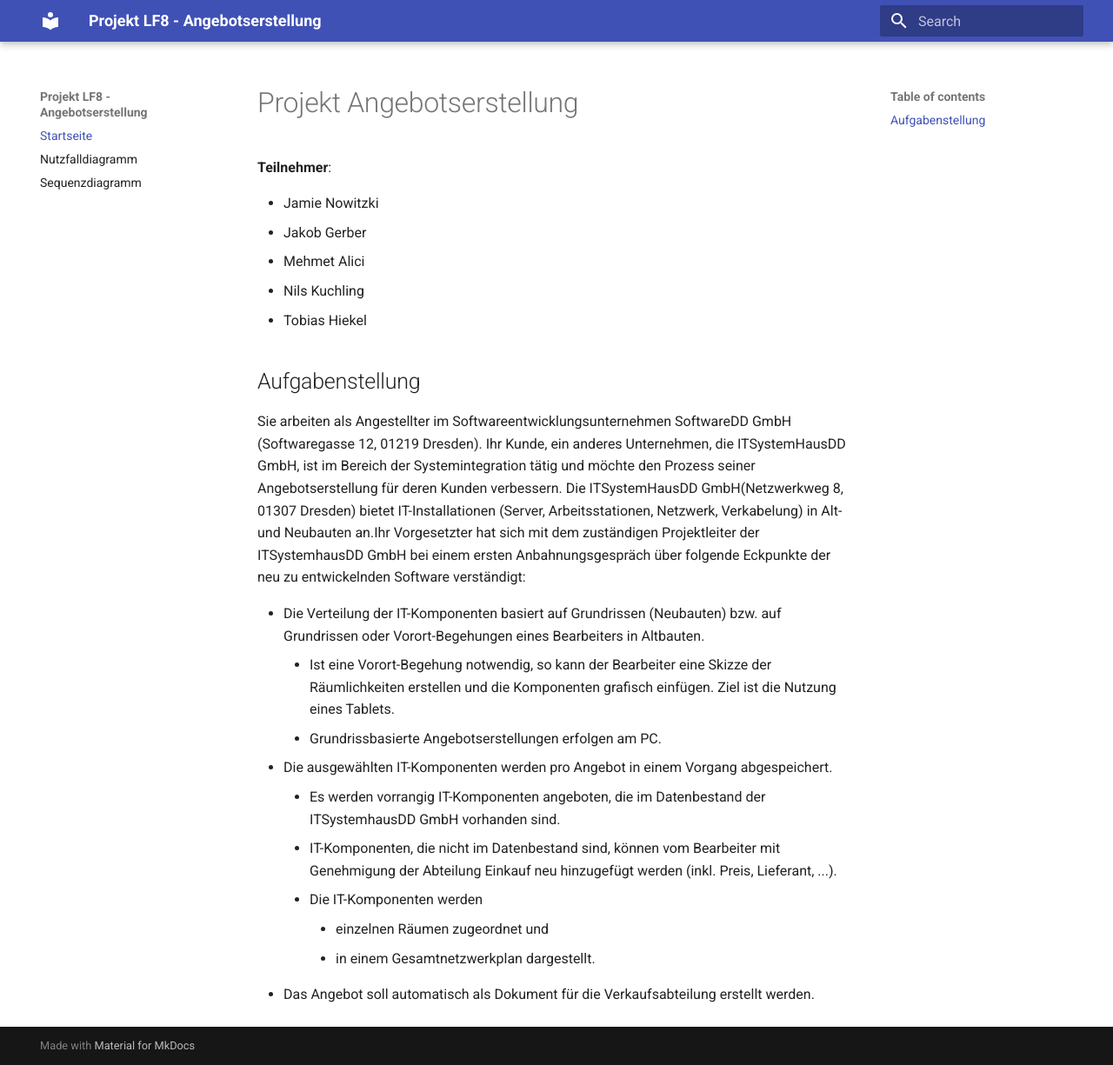
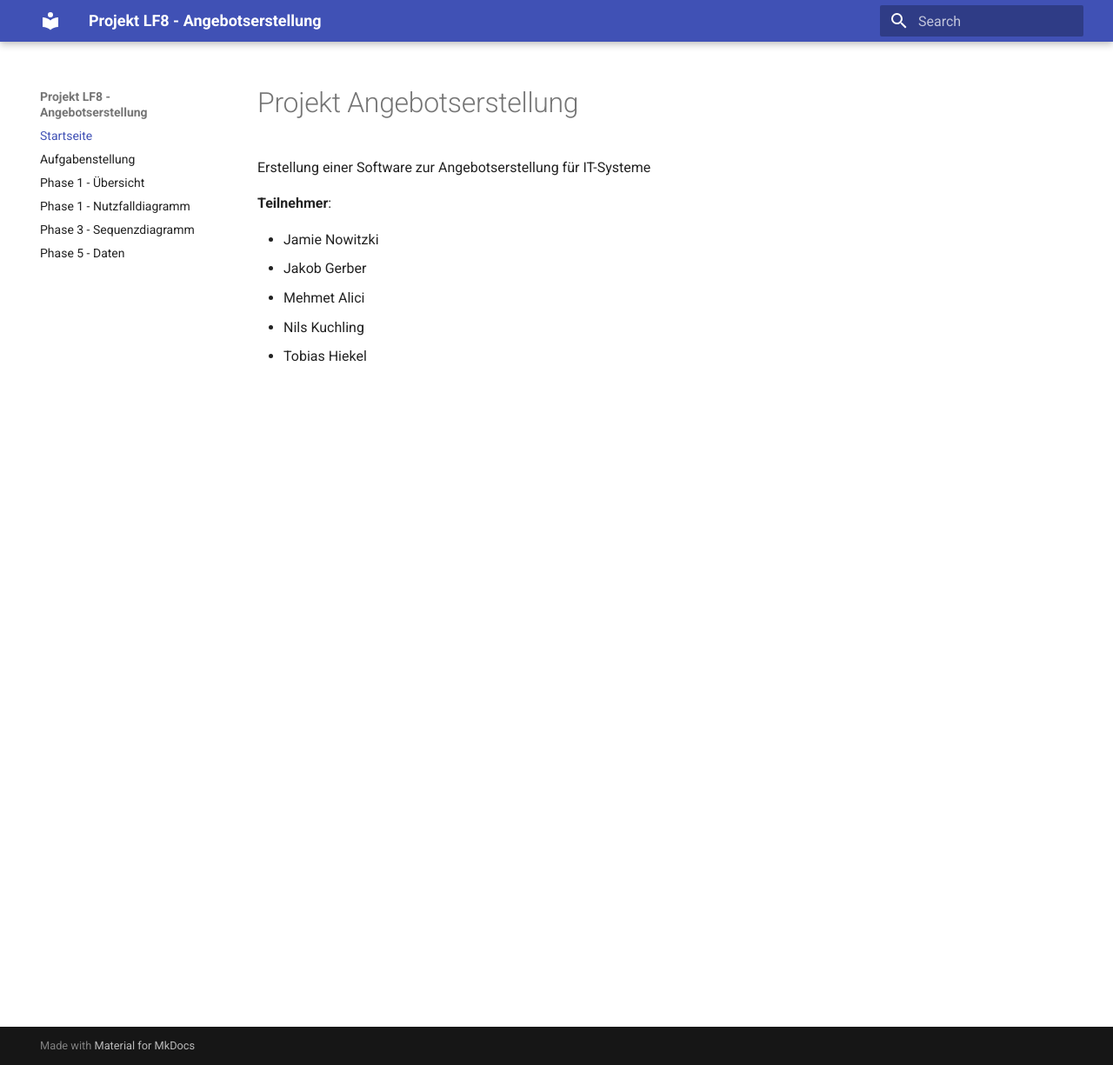
Before and after one commit to yusayu/angebotserstellung, an MkDocs documentation site: the page built from docs/index.md, in a window 1280 px wide and 1225 px high. Shown: the whole window at 87% size. Built offline with MkDocs 1.6.1 and Material for MkDocs 9.7.7, drawn with Linux system fonts in a browser that asks for light colours.

Commit message:
website angepasst, tabelle hinzugefügt, phase 5

```diff
--- a/docs/index.md
+++ b/docs/index.md
@@ -1,4 +1,7 @@
 # Projekt Angebotserstellung
+
+Erstellung einer Software zur Angebotserstellung für IT-Systeme
+
 __Teilnehmer__:
 
 * Jamie Nowitzki
@@ -6,17 +9,3 @@
 * Mehmet Alici
 * Nils Kuchling
 * Tobias Hiekel
-
-## Aufgabenstellung
-Sie arbeiten als Angestellter im Softwareentwicklungsunternehmen SoftwareDD GmbH (Softwaregasse 12, 01219 Dresden). Ihr Kunde, ein anderes Unternehmen, die ITSystemHausDD GmbH, ist im Bereich der Systemintegration tätig und möchte den Prozess seiner Angebotserstellung für deren Kunden verbessern. Die ITSystemHausDD GmbH(Netzwerkweg 8, 01307 Dresden) bietet IT-Installationen (Server, Arbeitsstationen, Netzwerk, Verkabelung) in Alt- und Neubauten an.Ihr Vorgesetzter hat sich mit dem zuständigen Projektleiter der ITSystemhausDD GmbH bei einem ersten Anbahnungsgespräch über folgende Eckpunkte der neu zu entwickelnden Software verständigt:
-
-* Die Verteilung der IT-Komponenten basiert auf Grundrissen (Neubauten) bzw. auf Grundrissen oder Vorort-Begehungen eines Bearbeiters in Altbauten.
-	* Ist eine Vorort-Begehung notwendig, so kann der Bearbeiter eine Skizze der Räumlichkeiten erstellen und die Komponenten grafisch einfügen. Ziel ist die Nutzung eines Tablets.
-	* Grundrissbasierte Angebotserstellungen erfolgen am PC.
-* Die ausgewählten IT-Komponenten werden pro Angebot in einem Vorgang abgespeichert.
-	* Es werden vorrangig IT-Komponenten angeboten, die im Datenbestand der ITSystemhausDD GmbH vorhanden sind.
-	* IT-Komponenten, die nicht im Datenbestand sind, können vom Bearbeiter mit Genehmigung der Abteilung Einkauf neu hinzugefügt werden (inkl. Preis, Lieferant, ...).
-	* Die IT-Komponenten werden
-		 * einzelnen Räumen zugeordnet und
-		 * in einem Gesamtnetzwerkplan dargestellt.
- * Das Angebot soll automatisch als Dokument für die Verkaufsabteilung erstellt werden.
--- a/mkdocs.yaml
+++ b/mkdocs.yaml
@@ -1,6 +1,9 @@
 site_name: Projekt LF8 - Angebotserstellung
 nav:
  - "Startseite": index.md
- - "Nutzfalldiagramm": Nutzfalldiagramm.pdf
- - "Sequenzdiagramm": Sequenzdiagramm.pdf
+ - "Aufgabenstellung": Aufgabenstellung.md
+ - "Phase 1 - Übersicht": phase1.md
+ - "Phase 1 - Nutzfalldiagramm": Nutzfalldiagramm.pdf
+ - "Phase 3 - Sequenzdiagramm": Sequenzdiagramm.pdf
+ - "Phase 5 - Daten": phase5.md
 theme: material
```
Also changed, not shown: aufgabe_1.md (deleted, +0 -50 lines), docs/Aufgabenstellung.md (added, +13 -0 lines), docs/phase1.md (added, +55 -0 lines), docs/phase5.md (added, +28 -0 lines), site/404.html, site/index.html, site/search/search_index.json, 2 other files.
